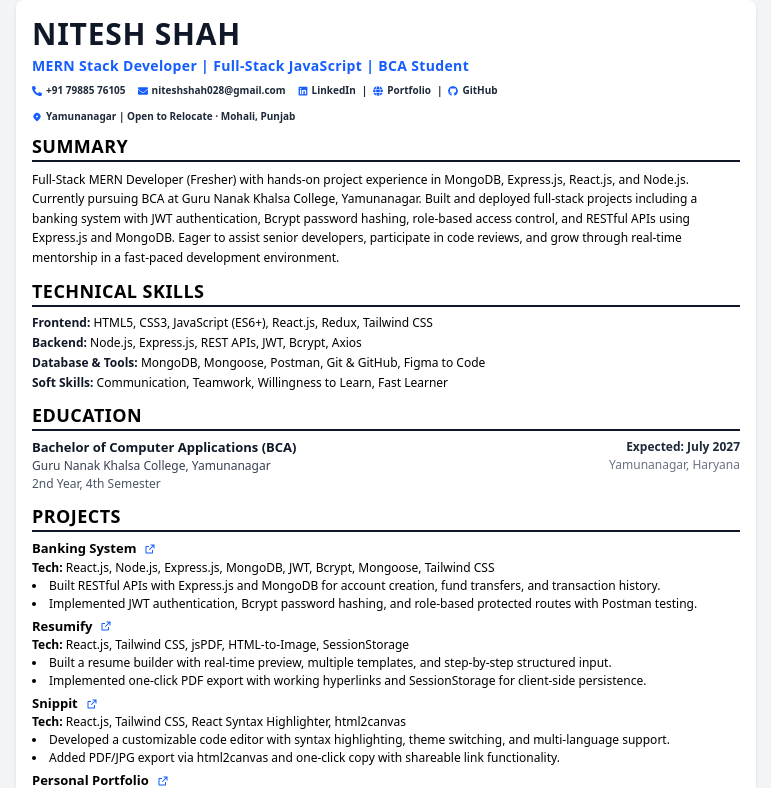
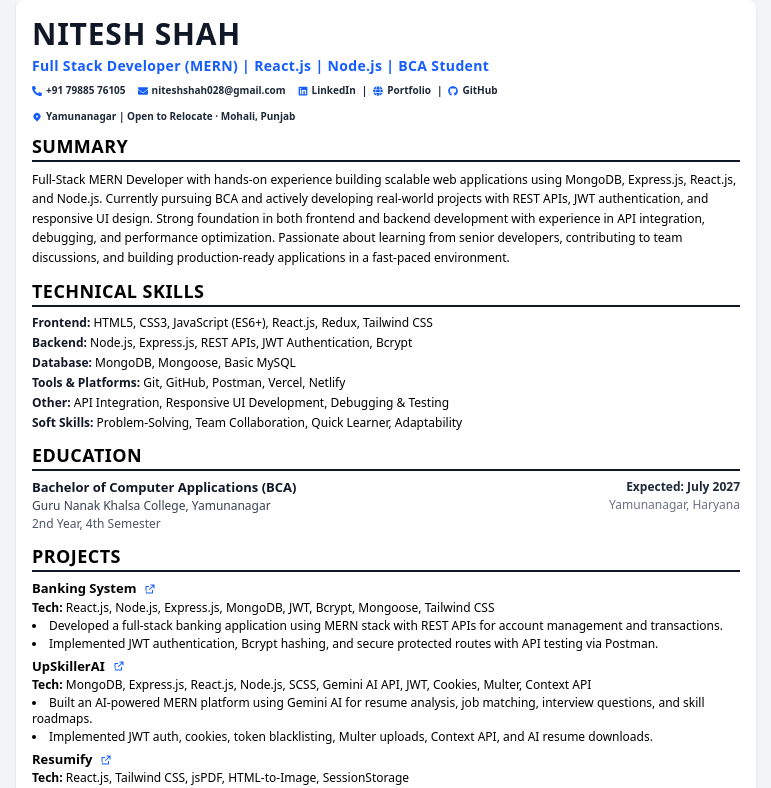
Before and after one commit to Nitesh47kumars/Resume, a React (Vite) app: page / in a window 1280 px wide. Shown: the top 788 px of the page, without its empty margins (254-1025 px from the left). Built offline with nearby package versions, Linux system fonts and the light colour scheme.

Commit message:
Add New Project

```diff
--- a/src/Components/Header.jsx
+++ b/src/Components/Header.jsx
@@ -15,7 +15,7 @@ export default function Header() {
       </h1>
 
       <h2 className="text-sm font-bold text-blue-600 tracking-wide">
-        MERN Stack Developer | Full-Stack JavaScript | BCA Student
+        Full Stack Developer (MERN) | React.js | Node.js | BCA Student
       </h2>
 
       <div className="flex flex-wrap items-center gap-3 text-[10px] font-semibold text-gray-800 mt-1">
@@ -63,8 +63,8 @@ export default function Header() {
         </span>
 
         <span className="flex items-center gap-1">
-          <HiLocationMarker className="text-blue-600" /> Yamunanagar |
-          Open to Relocate · Mohali, Punjab
+          <HiLocationMarker className="text-blue-600" /> Yamunanagar | Open to
+          Relocate · Mohali, Punjab
         </span>
       </div>
     </header>
--- a/src/Components/Projects.jsx
+++ b/src/Components/Projects.jsx
@@ -6,8 +6,17 @@ const projects = [
     link: "https://banking-system-ten-zeta.vercel.app/",
     tech: "React.js, Node.js, Express.js, MongoDB, JWT, Bcrypt, Mongoose, Tailwind CSS",
     description: [
-      "Built RESTful APIs with Express.js and MongoDB for account creation, fund transfers, and transaction history.",
-      "Implemented JWT authentication, Bcrypt password hashing, and role-based protected routes with Postman testing.",
+      "Developed a full-stack banking application using MERN stack with REST APIs for account management and transactions.",
+      "Implemented JWT authentication, Bcrypt hashing, and secure protected routes with API testing via Postman.",
+    ],
+  },
+  {
+    name: "UpSkillerAI",
+    link: "https://up-skiller-ai-ten.vercel.app/",
+    tech: "MongoDB, Express.js, React.js, Node.js, SCSS, Gemini AI API, JWT, Cookies, Multer, Context API",
+    description: [
+      "Built an AI-powered MERN platform using Gemini AI for resume analysis, job matching, interview questions, and skill roadmaps.",
+      "Implemented JWT auth, cookies, token blacklisting, Multer uploads, Context API, and AI resume downloads.",
     ],
   },
   {
@@ -15,17 +24,8 @@ const projects = [
     link: "https://resumify-blush-six.vercel.app/",
     tech: "React.js, Tailwind CSS, jsPDF, HTML-to-Image, SessionStorage",
     description: [
-      "Built a resume builder with real-time preview, multiple templates, and step-by-step structured input.",
-      "Implemented one-click PDF export with working hyperlinks and SessionStorage for client-side persistence.",
-    ],
-  },
-  {
-    name: "Snippit",
-    link: "https://snippit-five.vercel.app/",
-    tech: "React.js, Tailwind CSS, React Syntax Highlighter, html2canvas",
-    description: [
-      "Developed a customizable code editor with syntax highlighting, theme switching, and multi-language support.",
-      "Added PDF/JPG export via html2canvas and one-click copy with shareable link functionality.",
+      "Built a dynamic resume builder with real-time preview and multiple customizable templates.",
+      "Implemented PDF export with working hyperlinks and client-side data persistence using SessionStorage.",
     ],
   },
   {
@@ -33,8 +33,8 @@ const projects = [
     link: "https://portfolio-ten-jade-21.vercel.app/",
     tech: "React.js, Tailwind CSS, Framer Motion, Lenis.js",
     description: [
-      "Built a responsive SPA portfolio with smooth scrolling via Lenis.js and animations using Framer Motion.",
-      "Showcases projects, skills, and contact details with full cross-device compatibility.",
+      "Designed and deployed a responsive portfolio showcasing projects and skills with modern UI/UX.",
+      "Implemented smooth animations and scrolling using Framer Motion and Lenis.js.",
     ],
   },
 ];
@@ -65,7 +65,7 @@ export default function Projects() {
                   width="12"
                   xmlns="http://www.w3.org/2000/svg"
                 >
-                  <path d="M10 6V8H5V19H16V14H18V20C18 20.5523 17.5523 21 17 21H4C3.44772 21 3 20.5523 3 20V7C3 6.44772 3.44772 6 4 6H10ZM21 3V11H19L18.9999 6.413L11.2071 14.2071L9.79289 12.7929L17.5849 5H13V3H21Z"></path>
+                  <path d="M10 6V8H5V19H16V14H18V20C18 20.5523 17.5523 21 17 21H4C3.44772 3 3 20.5523 3 20V7C3 6.44772 3.44772 6 4 6H10ZM21 3V11H19L18.9999 6.413L11.2071 14.2071L9.79289 12.7929L17.5849 5H13V3H21Z"></path>
                 </svg>
               </a>
             </div>
--- a/src/Components/Skills.jsx
+++ b/src/Components/Skills.jsx
@@ -7,15 +7,23 @@ const skills = [
   },
   {
     label: "Backend",
-    value: "Node.js, Express.js, REST APIs, JWT, Bcrypt, Axios",
+    value: "Node.js, Express.js, REST APIs, JWT Authentication, Bcrypt",
   },
   {
-    label: "Database & Tools",
-    value: "MongoDB, Mongoose, Postman, Git & GitHub, Figma to Code",
+    label: "Database",
+    value: "MongoDB, Mongoose, Basic MySQL",
+  },
+  {
+    label: "Tools & Platforms",
+    value: "Git, GitHub, Postman, Vercel, Netlify",
+  },
+  {
+    label: "Other",
+    value: "API Integration, Responsive UI Development, Debugging & Testing",
   },
   {
     label: "Soft Skills",
-    value: "Communication, Teamwork, Willingness to Learn, Fast Learner",
+    value: "Problem-Solving, Team Collaboration, Quick Learner, Adaptability",
   },
 ];
 
--- a/src/Components/Summary.jsx
+++ b/src/Components/Summary.jsx
@@ -5,14 +5,16 @@ export default function Summary() {
     <section>
       <SectionTitle title="Summary" />
       <p className="text-xs text-black leading-relaxed">
-        Full-Stack MERN Developer (Fresher) with hands-on project experience in
-        MongoDB, Express.js, React.js, and Node.js. Currently pursuing BCA at
-        Guru Nanak Khalsa College, Yamunanagar. Built and deployed full-stack
-        projects including a banking system with JWT authentication, Bcrypt
-        password hashing, role-based access control, and RESTful APIs using
-        Express.js and MongoDB. Eager to assist senior developers, participate
-        in code reviews, and grow through real-time mentorship in a fast-paced
-        development environment.
+        Full-Stack MERN Developer with hands-on experience building scalable web
+        applications using MongoDB, Express.js, React.js, and Node.js. Currently
+        pursuing BCA and actively developing real-world projects with REST APIs,
+        JWT authentication, and responsive UI design.
+
+        Strong foundation in both frontend and backend development with
+        experience in API integration, debugging, and performance optimization.
+        Passionate about learning from senior developers, contributing to team
+        discussions, and building production-ready applications in a fast-paced
+        environment.
       </p>
     </section>
   );
```
